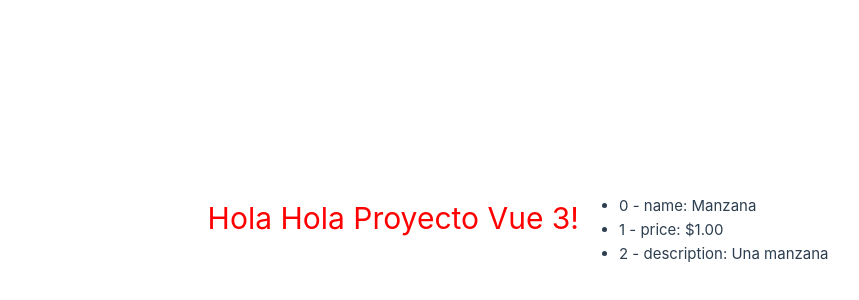
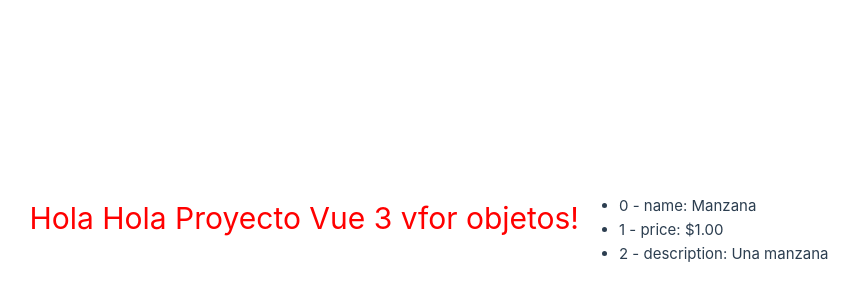
Before and after one commit to daigogeassdark/mi-primer-vue, a Vue app: page / in a window 1280 px wide. Shown: the part 170-470 px from the top of the page, without its empty margins (61-920 px from the left). Built offline with nearby package versions, Linux system fonts and the light colour scheme.

Commit message:
V-for objetos
sdfsdf

```diff
--- a/src/App.vue
+++ b/src/App.vue
@@ -1,5 +1,5 @@
 <script setup>
- const name = 'Hola Proyecto Vue 3'
+ const name = 'Hola Proyecto Vue 3 vfor objetos'
  const arrayFrutas =  {
             name: "Manzana",
             price: "$1.00",
```
